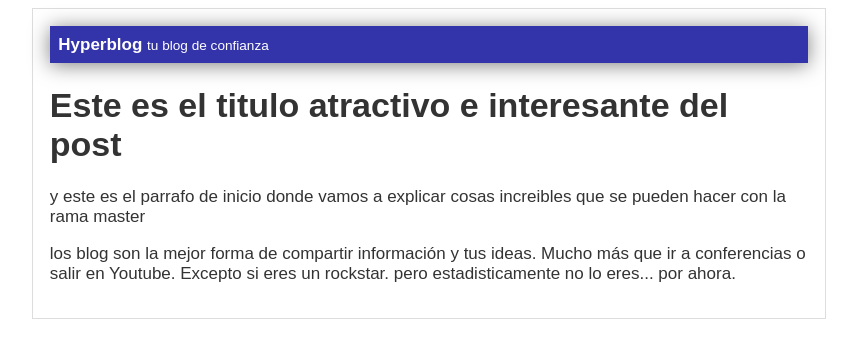
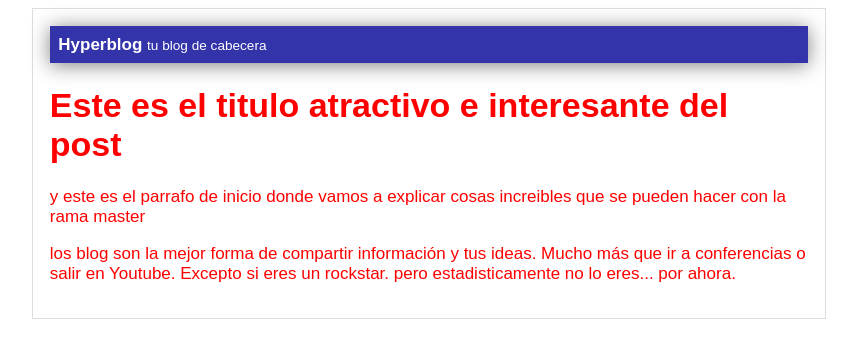
Before and after one commit to D4nt33/Hyperblog, a plain HTML site: page index.html in a window 1280 px wide. Shown: the whole page, without its empty margins (211-1068 px from the left). Drawn offline with Linux system fonts and the light colour scheme.

Commit message:
modifique la cabecera y el color del texto

```diff
--- a/css/estilos.css
+++ b/css/estilos.css
@@ -1,6 +1,6 @@
 body
 {
-    color: #333;
+    color: red;
     text-align: left;
     font-family: "Arial";
     font-size: 17px;
--- a/index.html
+++ b/index.html
@@ -7,7 +7,7 @@
         <div id="container">
             <div id="cabecera">
                 Hyperblog
-                <span id="tagline">tu blog de confianza</span>
+                <span id="tagline">tu blog de cabecera</span>
             </div>
             <div id="post">
         <h1>Este es el titulo atractivo e
```
